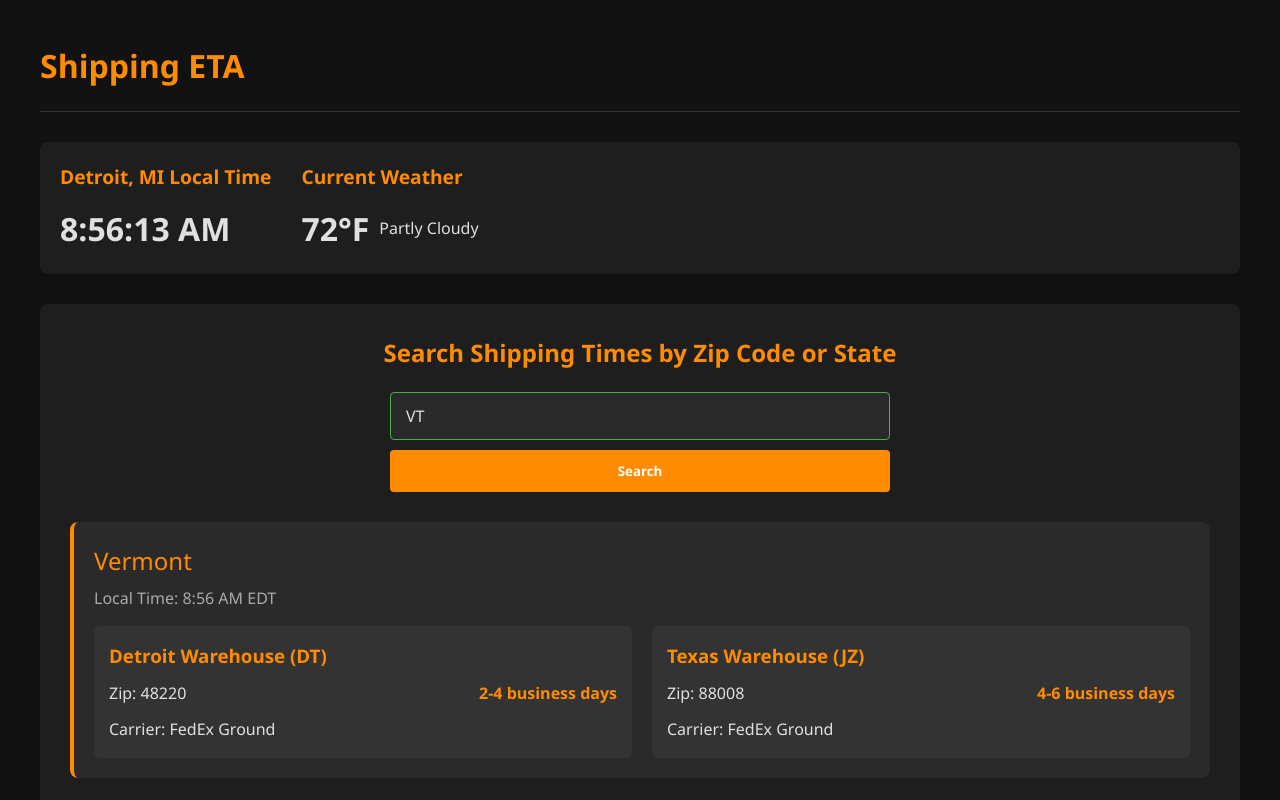
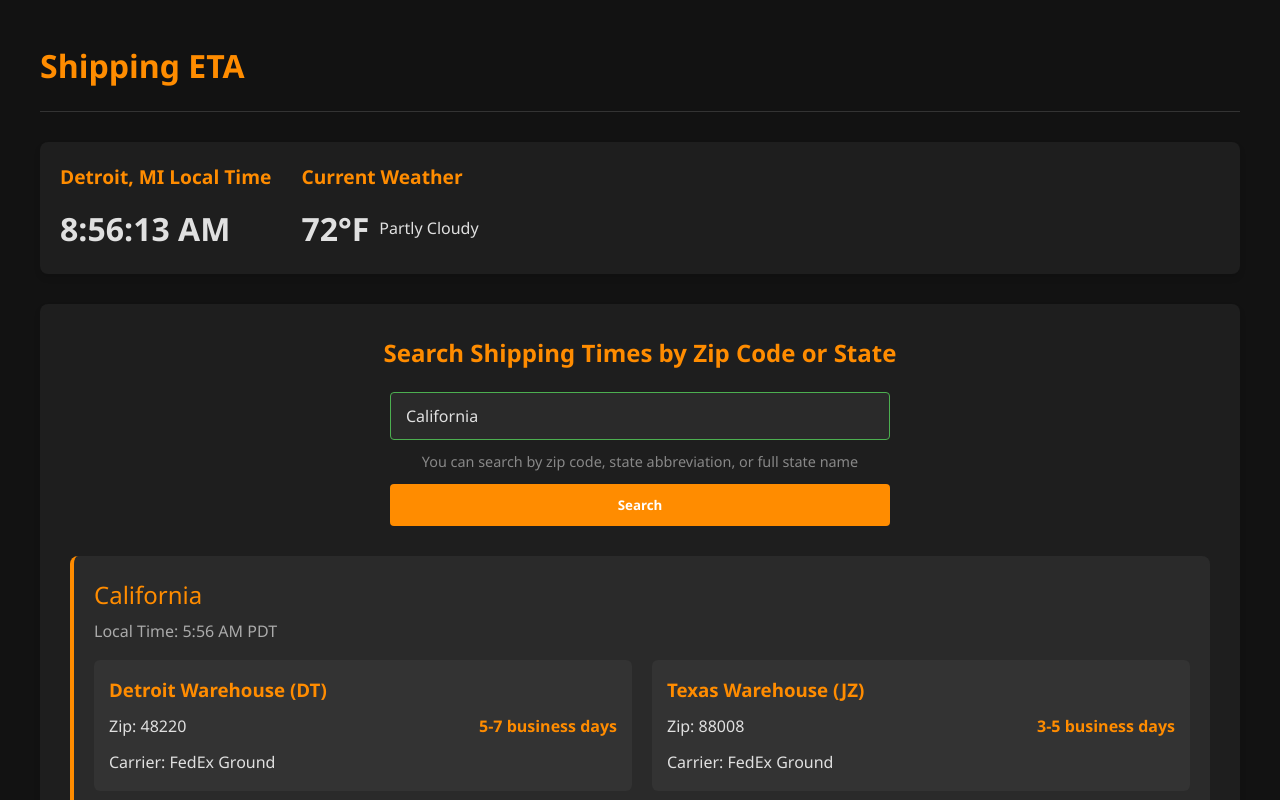
Before and after one commit to Detroitaxle/ETA, a plain HTML site: page index.html in a window 1280 px wide. Shown: the top 800 px of the page. Drawn offline with Linux system fonts and the light colour scheme.

Commit message:
Update index.html

```diff
--- a/index.html
+++ b/index.html
@@ -156,6 +156,13 @@
 
         .search-btn:hover {
             background-color: var(--accent-dark);
+        }
+
+        .search-instructions {
+            text-align: center;
+            margin-top: 10px;
+            font-size: 0.9rem;
+            color: #888;
         }
 
         .results-container {
@@ -336,11 +343,12 @@
         <section class="search-section">
             <h2>Search Shipping Times by Zip Code or State</h2>
             <div class="search-container">
-                <input type="text" class="search-input" id="search-input" placeholder="Enter zip code or state abbreviation (e.g., 90210 or CA)">
+                <input type="text" class="search-input" id="search-input" placeholder="Enter zip code, state abbreviation, or full state name (e.g., 90210, CA, or California)">
+                <div class="search-instructions">You can search by zip code, state abbreviation, or full state name</div>
                 <button class="search-btn" id="search-btn">Search</button>
             </div>
 
-            <div class="error-message" id="error-message">Please enter a valid zip code or state abbreviation.</div>
+            <div class="error-message" id="error-message">Please enter a valid zip code, state abbreviation, or state name.</div>
 
             <div class="loading" id="loading">
                 <div class="loading-spinner"></div>
@@ -449,11 +457,21 @@
             'WY': { name: 'Wyoming', timezone: 'America/Denver' }
         };
 
+        // Create a mapping of state names to abbreviations (case insensitive)
+        const stateNameToAbbr = {};
+        Object.keys(statesData).forEach(abbr => {
+            stateNameToAbbr[statesData[abbr].name.toLowerCase()] = abbr;
+        });
+
         // Function to validate input
         function isValidInput(input) {
             const zipRegex = /^\d{5}$/;
-            const stateRegex = /^[A-Za-z]{2}$/;
-            return zipRegex.test(input) || stateRegex.test(input);
+            const stateAbbrRegex = /^[A-Za-z]{2}$/;
+
+            // Check if it's a valid state name
+            const isStateName = stateNameToAbbr[input.toLowerCase()] !== undefined;
+
+            return zipRegex.test(input) || stateAbbrRegex.test(input) || isStateName;
         }
 
         // Function to get state info from input
@@ -464,9 +482,13 @@
                 return statesData[stateAbbr] || null;
             }
 
+            // If input is a state name
+            if (stateNameToAbbr[input.toLowerCase()]) {
+                const stateAbbr = stateNameToAbbr[input.toLowerCase()];
+                return statesData[stateAbbr];
+            }
+
             // If input is a zip code, we need to map it to a state
-            // For simplicity, we'll use a basic mapping based on zip code ranges
-            // In a real application, you would use a proper zip code database
             const zip = parseInt(input);
 
             // Basic zip code to state mapping (simplified)
@@ -827,8 +849,8 @@
         window.addEventListener('load', function() {
             // Show a sample result on page load
             setTimeout(() => {
-                searchInput.value = 'VT';
-                performSearch('VT');
+                searchInput.value = 'California';
+                performSearch('California');
             }, 1000);
         });
     </script>
```
